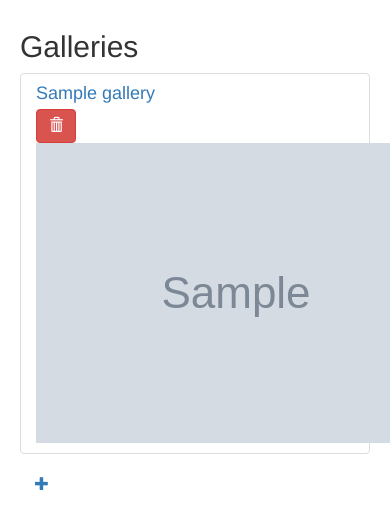
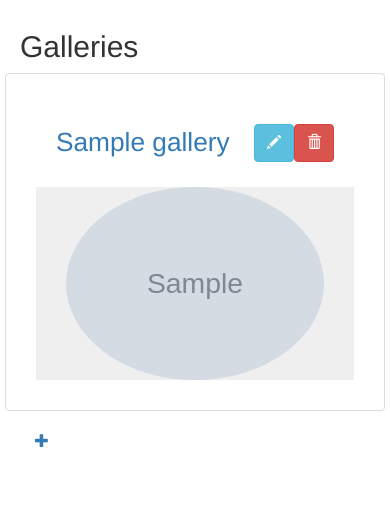
Before and after one commit to HE-Arc/WafflePancake-Studios, a Django app: page /galleries/ in a window 390 px wide; the page is wider, and only the part inside the window is pictured. Shown: the part 282-811 px from the top of that part. Run offline with Django 3.2, Linux system fonts and the light colour scheme; a user stored in the database is signed in; tables that the repository leaves empty hold one stand-in row (values such as "Sample post"); grey boxes marked "Sample" are stand-in pictures; some libraries are stand-ins or nearby versions.

Commit message:
insane gallery styling

```diff
--- a/shinywaffle/config/settings/base.py
+++ b/shinywaffle/config/settings/base.py
@@ -272,7 +272,7 @@ ADMIN_URL = r'^admin/'
 
 THUMBNAIL_ALIASES = {
     '': {
-        'gallery-thumb': {'size': (225, 225), 'crop': True},
+        'gallery-thumb': {'size': (250, 250), 'crop': True},
         'gallery-secondary-thumb': {'size': (150, 150), 'crop': True},
         'image-thumb': {'size': (50, 50), 'crop': True},
     },
--- a/shinywaffle/shinywaffle/galleries/views.py
+++ b/shinywaffle/shinywaffle/galleries/views.py
@@ -1,7 +1,7 @@
 # -*- coding: utf-8 -*-
 from __future__ import absolute_import, unicode_literals
 
-from django.views.generic import DetailView, CreateView, ListView, FormView
+from django.views.generic import DetailView, ListView, FormView
 from django.contrib.auth.mixins import LoginRequiredMixin
 
 from .models import Gallery, Image
--- a/shinywaffle/shinywaffle/static/css/project.css
+++ b/shinywaffle/shinywaffle/static/css/project.css
@@ -90,6 +90,50 @@
   opacity: 1;
   background-color: #b31e00; }
 
+.mid-filler {
+  -ms-flex-positive: 1;
+      flex-grow: 1; }
+
+.list-title {
+  font-size: 1.875em; }
+
+.list-heading {
+  padding: 20px 20px 20px 20px; }
+
+.flex {
+  display: -ms-flexbox;
+  display: flex; }
+
+.list-group-item {
+  padding: 30px 30px 30px 30px; }
+
+.gallery-wrapper {
+  -ms-flex-align: center;
+      align-items: center;
+  background-color: rgba(100, 100, 100, 0.1);
+  transition: all .2s ease-in-out; }
+
+.gallery-wrapper:hover {
+  padding: 1px;
+  opacity: 0.7;
+  transition: all .2s ease-in-out; }
+
+.gallery-image-strip {
+  background-color: rgba(88, 88, 88, 0.1);
+  padding: 0; }
+
+.img-strip {
+  padding: 3%; }
+
+.text-center {
+  width: 100%;
+  text-align: center;
+  vertical-align: middle;
+  line-height: 100%; }
+
+a:hover {
+  text-decoration: none; }
+
 [hidden][style="display: block;"] {
   display: block !important; }
 
--- a/shinywaffle/shinywaffle/static/sass/project.scss
+++ b/shinywaffle/shinywaffle/static/sass/project.scss
@@ -158,6 +158,60 @@ $nav-transition-time: 430ms;
   background-color: #b31e00;
 }
 
+
+
+.mid-filler {
+  flex-grow: 1;
+}
+
+.list-title {
+  font-size: 1.875em;
+}
+
+.list-heading {
+  padding: 20px 20px 20px 20px;
+}
+
+.flex {
+  display: flex;
+}
+
+.list-group-item {
+  padding: 30px 30px 30px 30px;
+}
+
+.gallery-wrapper {
+  align-items: center;
+  background-color: rgba(100, 100, 100, 0.1);
+  transition: all .2s ease-in-out;
+}
+.gallery-wrapper:hover {
+  padding: 1px;
+  opacity: 0.7;
+  transition: all .2s ease-in-out;
+}
+
+.gallery-image-strip {
+  background-color: rgba(88, 88, 88, 0.1);
+  padding: 0;
+}
+
+.img-strip {
+  padding: 3%;
+}
+
+.text-center {
+  width: 100%;
+  text-align: center;
+  vertical-align: middle;
+  line-height: 100%;
+}
+
+a:hover {
+  text-decoration: none;
+}
+
+
 ////////////////////////////////
 		//Django Toolbar//
 ////////////////////////////////
--- a/shinywaffle/shinywaffle/templates/galleries/gallery_list.html
+++ b/shinywaffle/shinywaffle/templates/galleries/gallery_list.html
@@ -5,28 +5,49 @@
 
 {% block title %}Galleries{% endblock %}
 
+
 {% block content %}
+
   <div class="container">
     <h2>Galleries</h2>
     <div class="list-group">
       {% for gallery in gallery_list %}
-        <div id="{{ gallery.id }}_master" class="list-group-item available">
-          <h4 class="list-group-item-heading">
-            <a href="{% url 'galleries:detail' pk=gallery.id %}">{{ gallery.title }}</a>
-          </h4>
+        <div id="{{ gallery.id }}_master" class="row list-group-item available">
+          <div class="list-group-item-heading list-heading flex">
+            <span class="list-title"><a href="{% url 'galleries:detail' pk=gallery.id %}">{{ gallery.title }}</a></span>
+            <div class="mid-filler"></div>
             {% if gallery.author.id == user.id or user.is_superuser %}
-            <button id="{{ gallery.id }}_delete" class="btn btn-danger delete-button-gallery">
-              <span id="{{ gallery.id }}" aria-hidden="true" class="glyphicon glyphicon-trash delegate"></span>
+              <button id="{{ gallery.id }}_update" class="btn btn-info pull-right">
+                <span id="{{ gallery.id }}_update-icon" aria-hidden="true" class="glyphicon glyphicon-pencil delegate"></span>
+              </button>
+              <button id="{{ gallery.id }}_delete" class="btn btn-danger delete-button-gallery pull-right">
+                <span id="{{ gallery.id }}_delete-icon" aria-hidden="true" class="glyphicon glyphicon-trash delegate"></span>
               </button>
             {% endif %}
-          <a href="{% url 'galleries:detail' pk=gallery.id %}">
-            <img src="{{ gallery.image_set.all.first.file | thumbnail_url:'gallery-thumb' }}"
+          </div>
+          {% if gallery.image_set.all.first.file %}
+            <a class="col-md-12 gallery-wrapper flex" href="{% url 'galleries:detail' pk=gallery.id %}">
+              <img class="offset-sm-3 offset-md-0 col-md-6 col-lg-3 img-responsive img-circle img-strip-main"
+                   src="{{ gallery.image_set.all.first.file | thumbnail_url:'gallery-thumb' }}"
                    alt="{{ gallery.image_set.all.first.title }}"/>
-            {% for i in gallery.image_set.all|slice:"1:4" %}
-              <img src="{{ i.file | thumbnail_url:'gallery-secondary-thumb' }}"
+              <div class="hidden-sm-down col-md-6 col-lg-9 gallery-image-strip">
+                {% for i in gallery.image_set.all|slice:"1:3" %}
+                  <img class="col-md-6 col-lg-3 img-responsive img-strip"
+                       src="{{ i.file | thumbnail_url:'gallery-secondary-thumb' }}"
                        alt="{{ i.title }}"/>
                 {% endfor %}
+                {% for i in gallery.image_set.all|slice:"3:5" %}
+                  <img class="col-lg-3 hidden-md-down img-responsive img-strip"
+                       src="{{ i.file | thumbnail_url:'gallery-secondary-thumb' }}"
+                       alt="{{ i.title }}"/>
+                {% endfor %}
+              </div>
             </a>
+          {% else %}
+            <a class="col-md-12 gallery-wrapper flex" href="{% url 'galleries:edit' gallery.id %}">
+              <h5 class="text-center">Ooops ! It seems there's no image in here yet. Click to add some.</h5>
+            </a>
+          {% endif %}
         </div>
       {% endfor %}
     </div>
```
Also changed, not shown: shinywaffle/shinywaffle/static/css/project.min.css (+1 -1 lines). Lines whose indentation alone changed are shown as unchanged.
